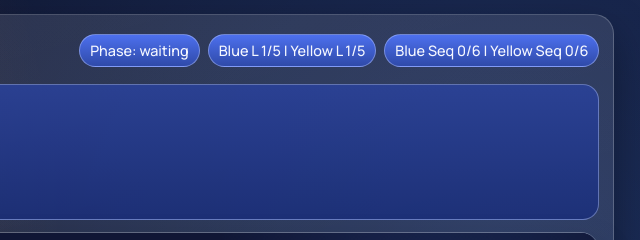
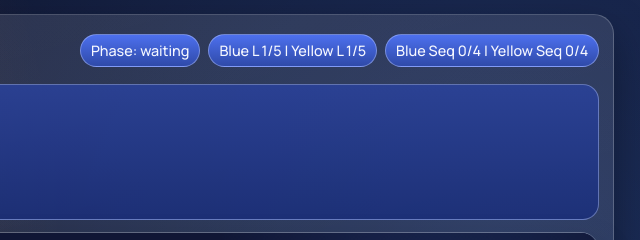
Before and after one commit to kirillmalafeev27-ai/snk-pvp, a website: page public/index.html in a window 1280 px wide. Shown: the top 240 px of the page, 640-1280 px from the left. Drawn offline with Linux system fonts and the light colour scheme; animation ran at ten frames a second.

Commit message:
Update sequence values in index.html

```diff
--- a/public/index.html
+++ b/public/index.html
@@ -19,7 +19,7 @@
         <div class="meta">
           <span id="phaseValue">Phase: waiting</span>
           <span id="levelValue">Blue L 1/5 | Yellow L 1/5</span>
-          <span id="seqValue">Blue Seq 0/6 | Yellow Seq 0/6</span>
+          <span id="seqValue">Blue Seq 0/4 | Yellow Seq 0/4</span>
         </div>
       </header>
 
```
